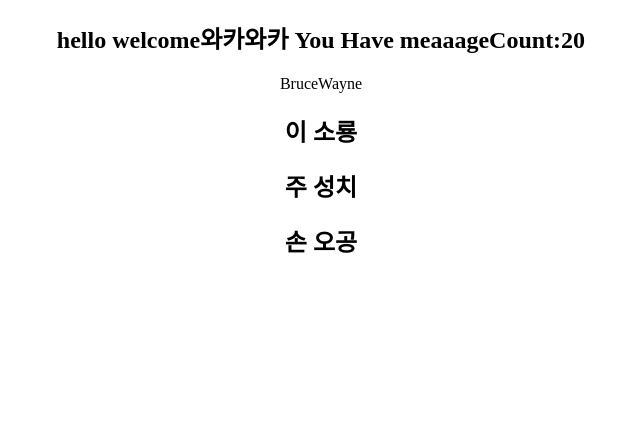
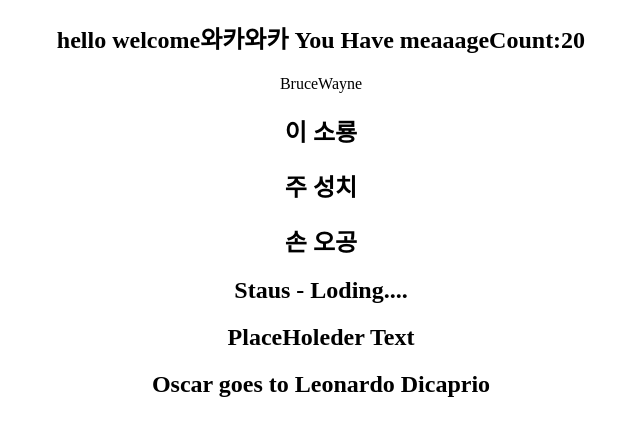
Before and after one commit to gihyeok10/Ts-Practice, a React (Create React App) app in the folder react-tutorial-ts/: page / in a window 1280 px wide. Shown: the top 436 px of the page, without its empty margins (319-959 px from the left). Built offline with nearby package versions, Linux system fonts and the light colour scheme.

Commit message:
Event Props

```diff
--- a/react-tutorial-ts/src/App.tsx
+++ b/react-tutorial-ts/src/App.tsx
@@ -1,8 +1,11 @@
 import React from "react";
 import "./App.css";
 import { Greet } from "./components/Greet";
+import { Heading } from "./components/Heading";
+import { Oscar } from "./components/Oscar";
 import { Person } from "./components/Person";
 import { PersonList } from "./components/PersonList";
+import { Status } from "./components/Status";
 function App() {
   const personName = {
     first: "Bruce",
@@ -28,6 +31,11 @@ function App() {
       <Greet name={"와카와카"} meseageCount={20} isLoggedIn={true} />
       <Person name={personName}></Person>
       <PersonList name={nameList}></PersonList>
+      <Status status="loading" />
+      <Heading>PlaceHoleder Text</Heading>
+      <Oscar>
+        <Heading>Oscar goes to Leonardo Dicaprio</Heading>
+      </Oscar>
     </div>
   );
 }
--- a/react-tutorial-ts/src/components/Greet.tsx
+++ b/react-tutorial-ts/src/components/Greet.tsx
@@ -1,6 +1,6 @@
 type GreetProps = {
   name: string;
-  meseageCount: number;
+  meseageCount?: number;
   isLoggedIn: boolean;
 };
 export const Greet = (props: GreetProps) => {
--- /dev/null
+++ b/react-tutorial-ts/src/components/Heading.tsx
@@ -0,0 +1,6 @@
+type HeadingProps = {
+  children: string;
+};
+export const Heading = (props: HeadingProps) => {
+  return <h2>{props.children}</h2>;
+};
--- /dev/null
+++ b/react-tutorial-ts/src/components/Oscar.tsx
@@ -0,0 +1,7 @@
+type OscarProps = {
+  children: React.ReactNode;
+};
+// 엘리먼트 요소 타입 지정
+export const Oscar = (props: OscarProps) => {
+  return <div>{props.children}</div>;
+};
--- /dev/null
+++ b/react-tutorial-ts/src/components/Status.tsx
@@ -0,0 +1,18 @@
+type StatusProps = {
+  status: "loading" | "success" | "error";
+};
+export const Status = (props: StatusProps) => {
+  let message;
+  if (props.status === "loading") {
+    message = "Loding....";
+  } else if (props.status === "success") {
+    message = "Data fetched successfully!!";
+  } else if (props.status === "error") {
+    message = "Error fetching data";
+  }
+  return (
+    <div>
+      <h2>Staus - {message}</h2>
+    </div>
+  );
+};
```
